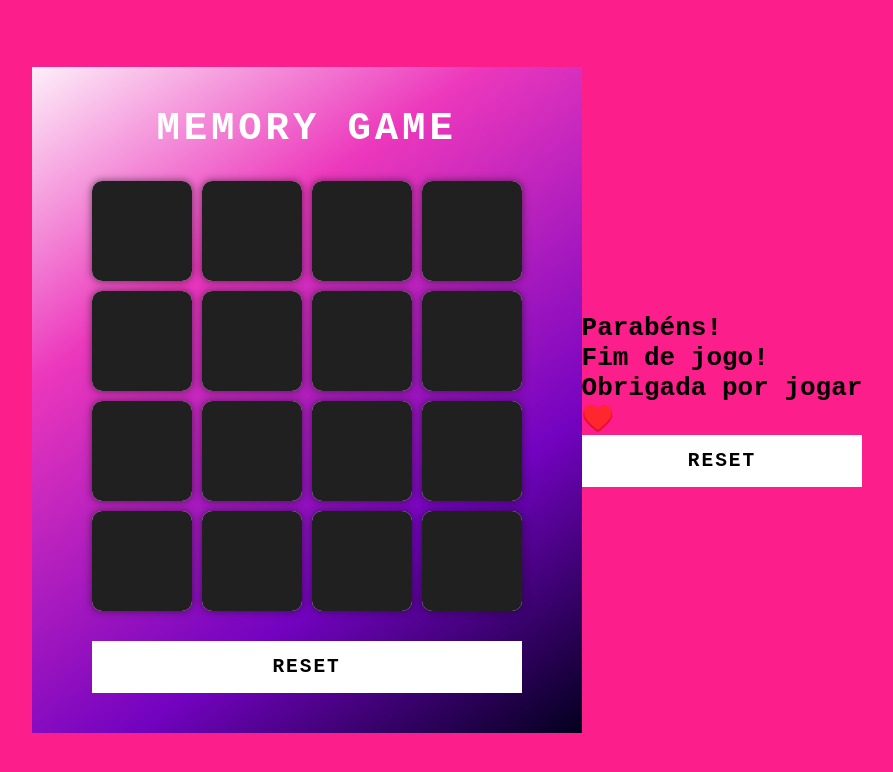
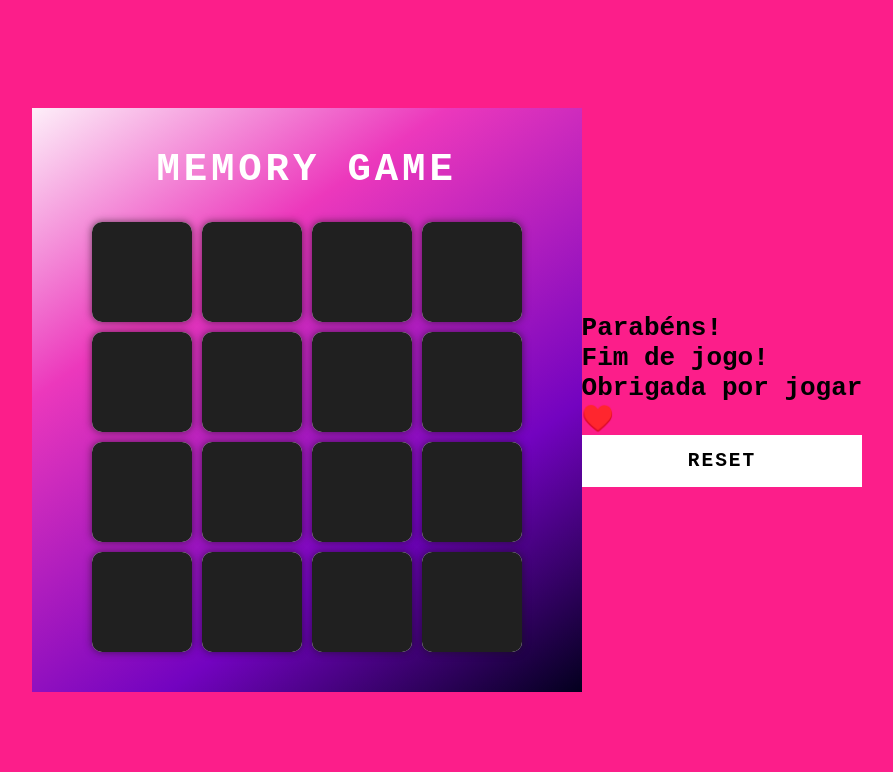
Before and after one commit to Munique-Feitoza/memory_game_in_js_aula_dio, a plain HTML site: page index.html in a window 1280 px wide. Shown: the whole page, without its empty margins (193-1086 px from the left). Drawn offline with Linux system fonts and the light colour scheme.

Commit message:
Atualizar o index.html
retirando o botão de reset para aplicar no alerta

```diff
--- a/index.html
+++ b/index.html
@@ -17,9 +17,6 @@
   <div class="container">
     <h2>MEMORY GAME</h2>
     <div class="game"></div>
-    <button class="reset"
-      onclick="window.location.reload()"
-      >RESET</button>
   </div>
   <div class="win">
       <h1>Parabéns!</h1>
```
